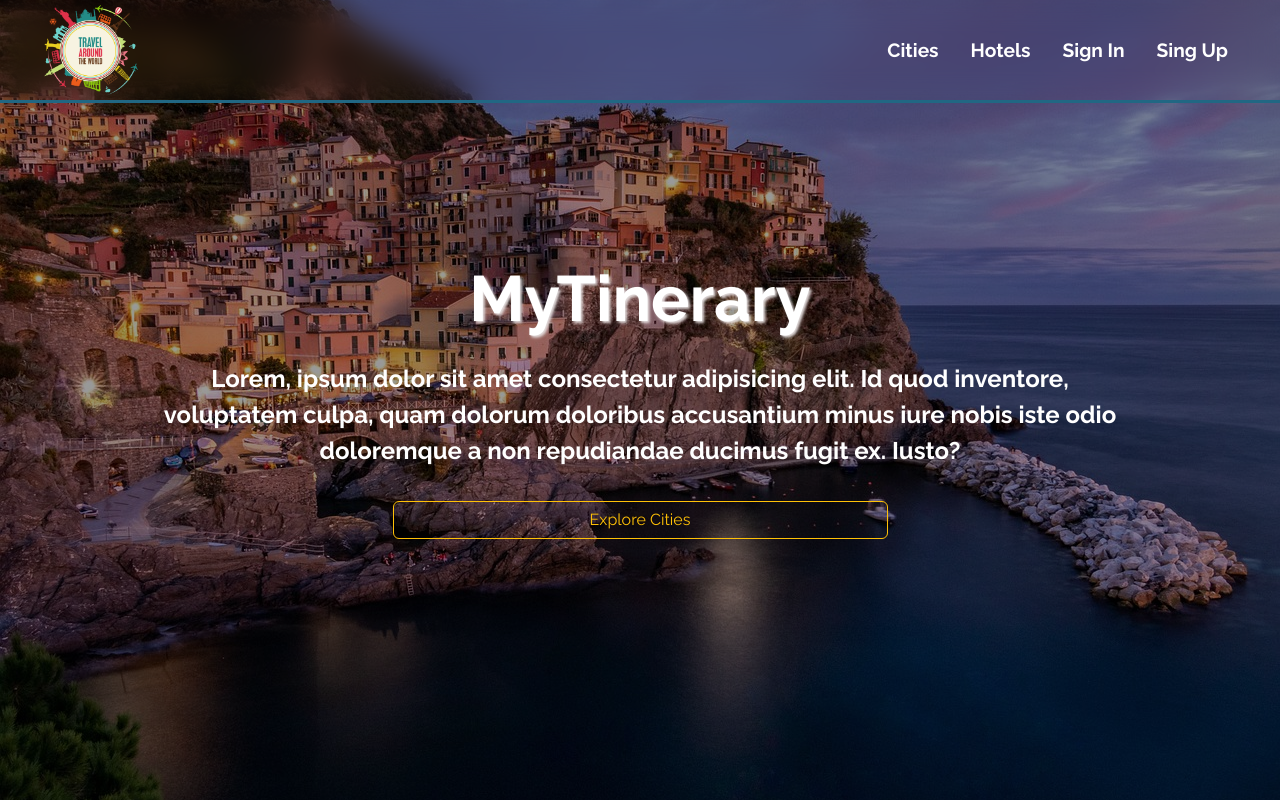
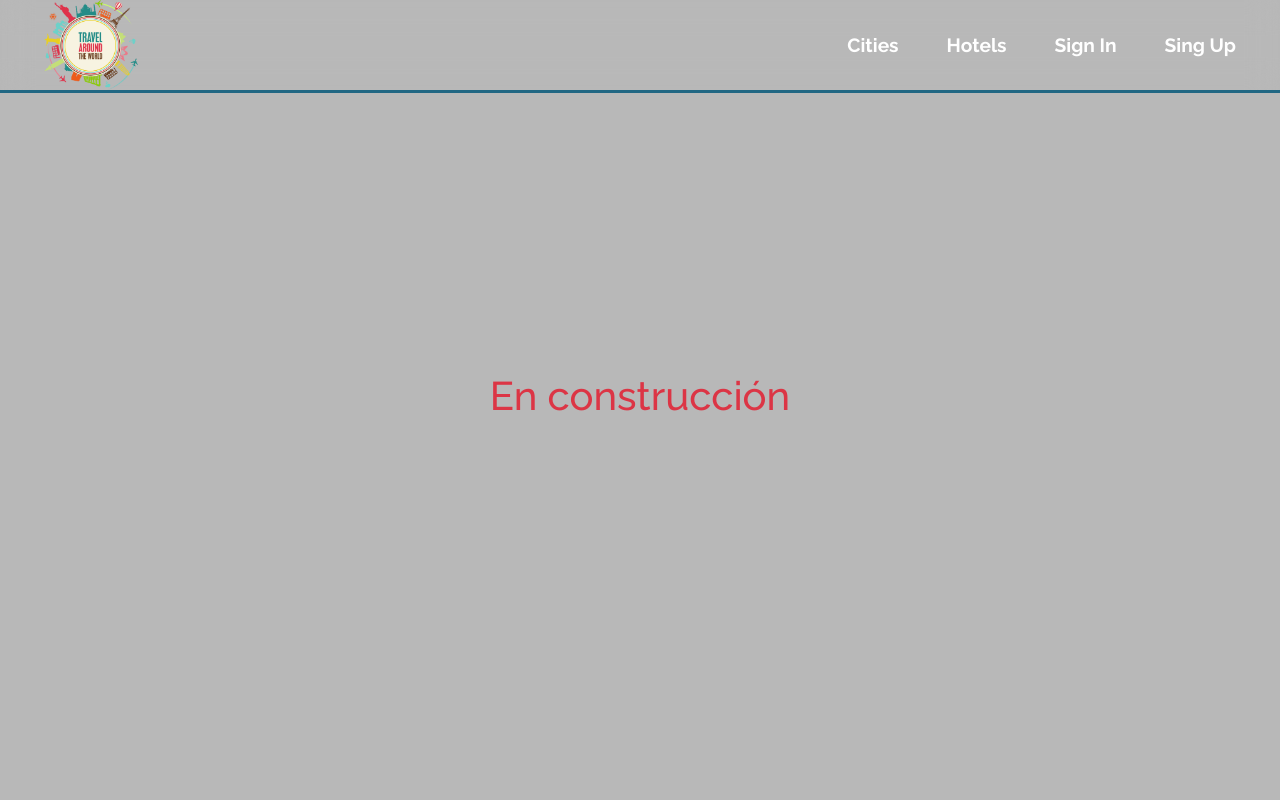
Before and after one commit to lucascano-dev/my-tinerary-app, a React (Create React App) app: page /cities in a window 1280 px wide. Built offline with nearby package versions, Linux system fonts and the light colour scheme.

Commit message:
se agrego react router dom a todo el proyecto

```diff
--- a/package.json
+++ b/package.json
@@ -9,6 +9,7 @@
     "bootstrap": "^5.3.0-alpha3",
     "react": "^18.2.0",
     "react-dom": "^18.2.0",
+    "react-router-dom": "^6.10.0",
     "react-scripts": "5.0.1",
     "web-vitals": "^2.1.4"
   },
--- a/src/App.jsx
+++ b/src/App.jsx
@@ -1,15 +1,18 @@
 import React from "react";
 import Header from "./components/header/Header";
-import Welcome from "./components/welcome/Welcome";
+import Home from "./pages/Home";
+import Cities from "./pages/Cities";
+
+import { Routes, Route } from "react-router-dom";
 
 const App = () => {
   return (
     <>
       <Header />
-
-      <main>
-        <Welcome />
-      </main>
+      <Routes>
+        <Route path="/" element={<Home />} />
+        <Route path="/cities" element={<Cities />} />
+      </Routes>
     </>
   );
 };
--- a/src/components/buttons/Buttons.jsx
+++ b/src/components/buttons/Buttons.jsx
@@ -1,9 +1,21 @@
 import React from "react";
 
+import { useNavigate } from "react-router-dom";
+
 const Buttons = () => {
+  const navigate = useNavigate();
+
+  const handleClick = () => {
+    navigate("/cities");
+  };
+
   return (
-    <div class="d-grid col-6 mx-auto">
-      <button class="btn btn-outline-warning" type="button">
+    <div className="d-grid col-6 mx-auto">
+      <button
+        onClick={handleClick}
+        className="btn btn-outline-warning"
+        type="button"
+      >
         Explore Cities
       </button>
     </div>
--- a/src/components/header/Header.css
+++ b/src/components/header/Header.css
@@ -10,12 +10,13 @@
   object-fit: cover;
 }
 
-.nav-link {
+.navlink {
   color: #fff;
   font-size: 1.2rem;
   font-weight: 700;
+  text-decoration: none;
 }
 
-.nav-link:hover {
-  color: #0a3c50;
+.navlink:hover {
+  color: #0a4a63;
 }
--- a/src/components/header/Header.jsx
+++ b/src/components/header/Header.jsx
@@ -1,5 +1,7 @@
 import React from "react";
 import "./Header.css";
+
+import { Link } from "react-router-dom";
 
 import navLogo from "../../assets/images/navbar-logo.png";
 
@@ -7,13 +9,13 @@ const Header = () => {
   return (
     <nav className="navbar navbar-expand-lg fixed-top">
       <div className="container-fluid">
-        <a className="navbar-brand" href="#">
+        <Link to={"/"}>
           <img
             className="nav-image"
             src={navLogo}
             alt="logo de viajes por el mundo"
           />
-        </a>
+        </Link>
 
         <button
           className="navbar-toggler"
@@ -31,26 +33,20 @@ const Header = () => {
           className="collapse navbar-collapse justify-content-end"
           id="navbarNav"
         >
-          <ul className="navbar-nav gap-3">
+          <ul className="navbar-nav gap-5">
             <li className="nav-item text-center">
-              <a className="nav-link" href="#">
+              <Link to={"/cities"} className="navlink">
                 Cities
-              </a>
+              </Link>
             </li>
-            <li className="nav-item text-center">
-              <a className="nav-link" href="#">
-                Hotels
-              </a>
+            <li to="" className="nav-item text-center">
+              <Link className="navlink">Hotels</Link>
             </li>
-            <li className="nav-item text-center">
-              <a className="nav-link" href="#">
-                Sign In
-              </a>
+            <li to="" className="nav-item text-center">
+              <Link className="navlink">Sign In</Link>
             </li>
-            <li className="nav-item text-center">
-              <a className="nav-link" href="">
-                Sing Up
-              </a>
+            <li to="" className="nav-item text-center">
+              <Link className="navlink">Sing Up</Link>
             </li>
           </ul>
         </div>
--- a/src/index.js
+++ b/src/index.js
@@ -6,9 +6,11 @@ import "bootstrap/dist/js/bootstrap.bundle";
 import "./index.css";
 import App from "./App";
 
+import { BrowserRouter } from "react-router-dom";
+
 const root = ReactDOM.createRoot(document.getElementById("root"));
 root.render(
-  <React.StrictMode>
+  <BrowserRouter>
     <App />
-  </React.StrictMode>
+  </BrowserRouter>
 );
--- /dev/null
+++ b/src/pages/Cities.jsx
@@ -0,0 +1,14 @@
+import React from "react";
+
+const Cities = () => {
+  return (
+    <div
+      style={{ height: "100vh", width: "100%" }}
+      className="d-flex justify-content-center align-items-center"
+    >
+      <h1 className="text-danger">En construcción</h1>
+    </div>
+  );
+};
+
+export default Cities;
--- /dev/null
+++ b/src/pages/Home.jsx
@@ -0,0 +1,12 @@
+import React from "react";
+import Welcome from "../components/welcome/Welcome";
+
+const Home = () => {
+  return (
+    <>
+      <Welcome />
+    </>
+  );
+};
+
+export default Home;
```
Also changed, not shown: 1 other file (tests, documents, lock files or other folders).
